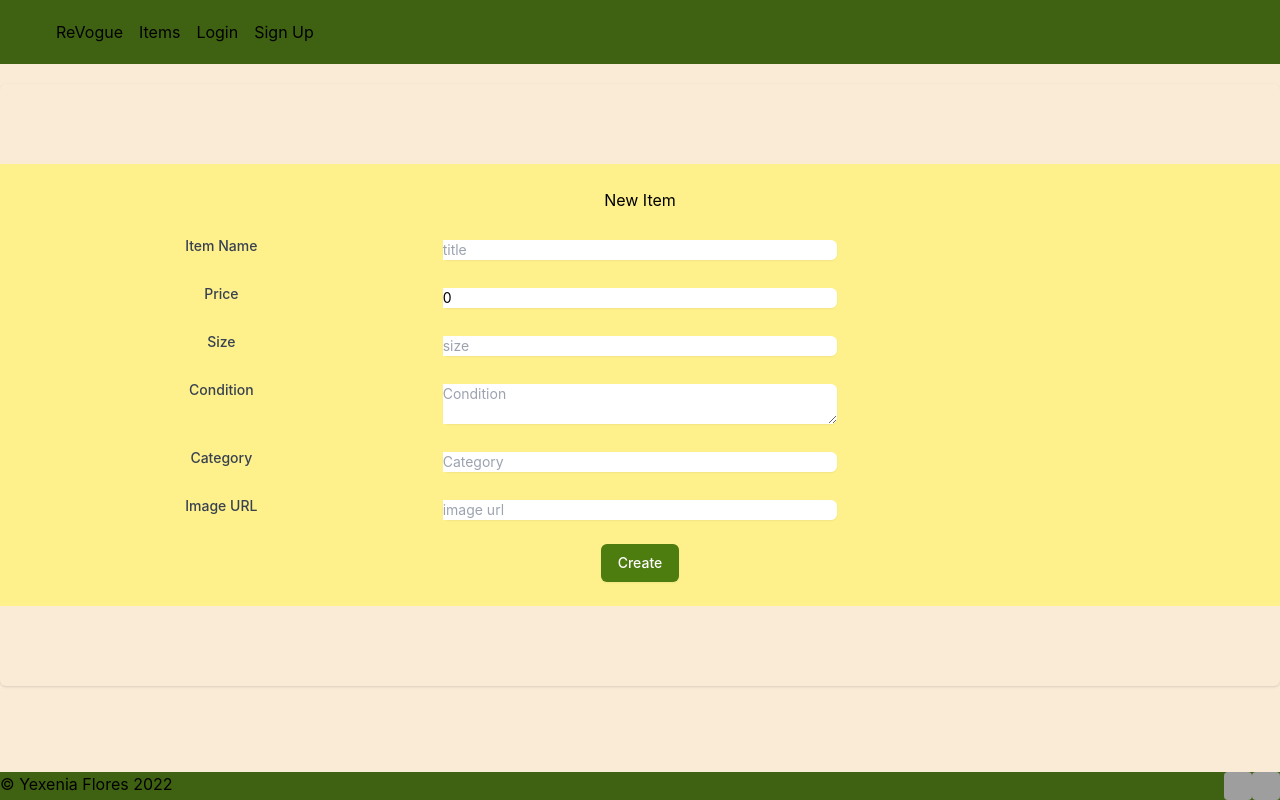
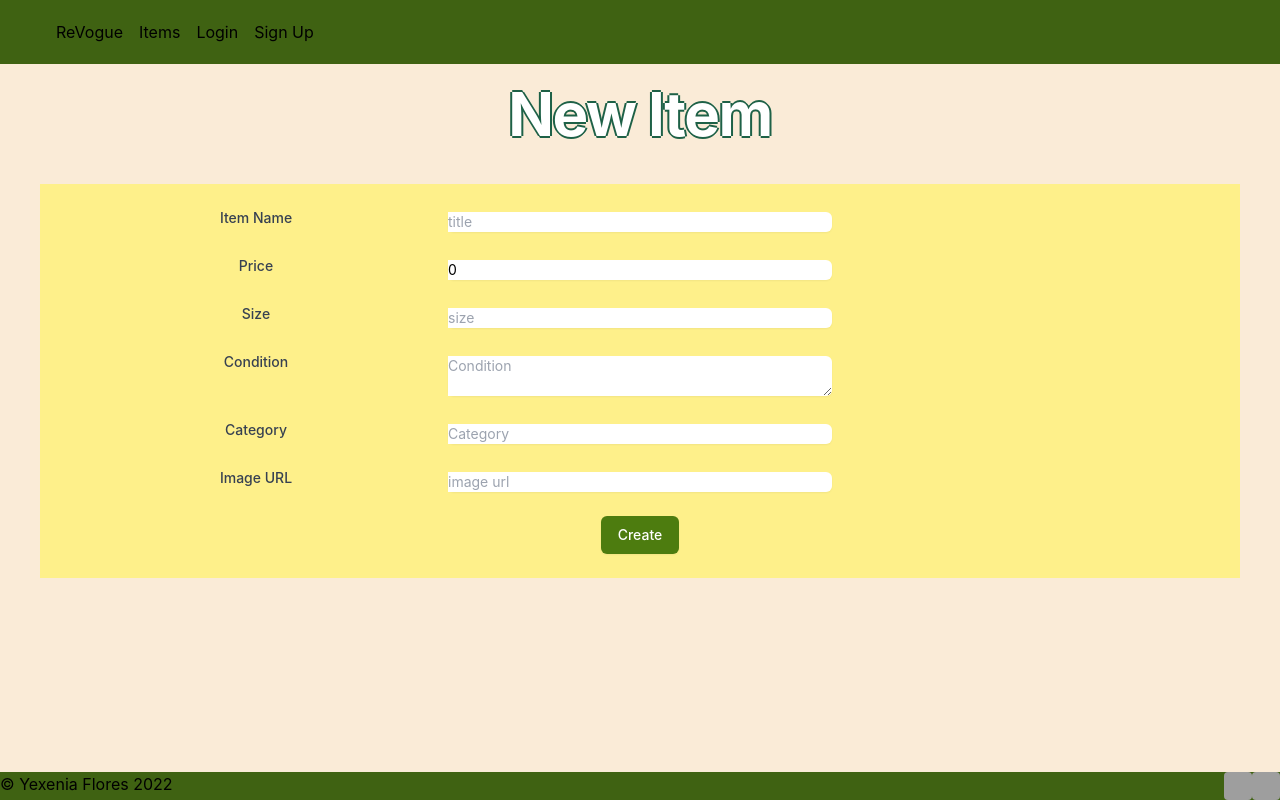
Before and after one commit to yexeniaf/ReVogue, a React (Create React App) app in the folder client/: page /items/create in a window 1280 px wide. Built offline with nearby package versions, Linux system fonts and the light colour scheme; no server answers; grey boxes are pictures that could not be loaded.

Commit message:
new item page styling

```diff
--- a/client/src/components/CreateItem.jsx
+++ b/client/src/components/CreateItem.jsx
@@ -10,7 +10,7 @@ export default function CreateItem(props) {
   const [image_url, setImage_url] = useState('')
 
   return (
-    <div className="mt-5 md:mt-0 md:col-span-2">
+    <div className="mt-3 md:mt-0 md:col-span-2 mx-10">
 
       <form onSubmit={(e) => {
           e.preventDefault()
@@ -24,11 +24,12 @@ export default function CreateItem(props) {
           }
             props.handleCreate(product)
       }}>
-        <div className="shadow sm:rounded-md sm:overflow-hidden ">
-
-          <div className="px-4 py-5 bg-yellow-200 space-y-6 sm:p-6 mt-8 md:my-20">
-          <h1>New Item</h1>
-            <div className="grid grid-cols-3 gap-6">
+        <div className="sm:overflow-hidden">
+        <div className="text-xl tracking-tight font-bold text-gray-900 sm:text-5xl md:text-6xl">
+        <h1 className="items-title about-title block text-white text-border-2 xl:inline"> New Item</h1>
+      </div>
+          <div className="px-4 py-5 bg-yellow-200 space-y-6 sm:p-6 mt-8 md:my-10 ">
+            <div className="grid grid-cols-3">
               <label htmlFor="company-website" className="block text-sm font-medium text-gray-700">
                 Item Name
               </label>
@@ -42,7 +43,7 @@ export default function CreateItem(props) {
                 />
               </div>
             </div>
-            <div className="grid grid-cols-3 gap-6">
+            <div className="grid grid-cols-3">
               <label htmlFor="company-website" className="block text-sm font-medium text-gray-700">
                 Price
               </label>
@@ -56,7 +57,7 @@ export default function CreateItem(props) {
                 />
               </div>
             </div>
-            <div className="grid grid-cols-3 gap-6">
+            <div className="grid grid-cols-3 ">
               <label htmlFor="company-website" className="block text-sm font-medium text-gray-700">
                 Size
               </label>
@@ -70,7 +71,7 @@ export default function CreateItem(props) {
                 />
               </div>
             </div>
-            <div className="grid grid-cols-3 gap-6">
+            <div className="grid grid-cols-3">
               <label htmlFor="company-website" className="block text-sm font-medium text-gray-700">
                 Condition
               </label>
@@ -84,7 +85,7 @@ export default function CreateItem(props) {
                 />
               </div>
             </div>
-            <div className="grid grid-cols-3 gap-6">
+            <div className="grid grid-cols-3 ">
               <label htmlFor="company-website" className="block text-sm font-medium text-gray-700">
                 Category
               </label>
@@ -98,7 +99,7 @@ export default function CreateItem(props) {
                 />
               </div>
             </div>
-            <div className="grid grid-cols-3 gap-6">
+            <div className="grid grid-cols-3">
               <label htmlFor="company-website" className="block text-sm font-medium text-gray-700">
                 Image URL
               </label>
```
